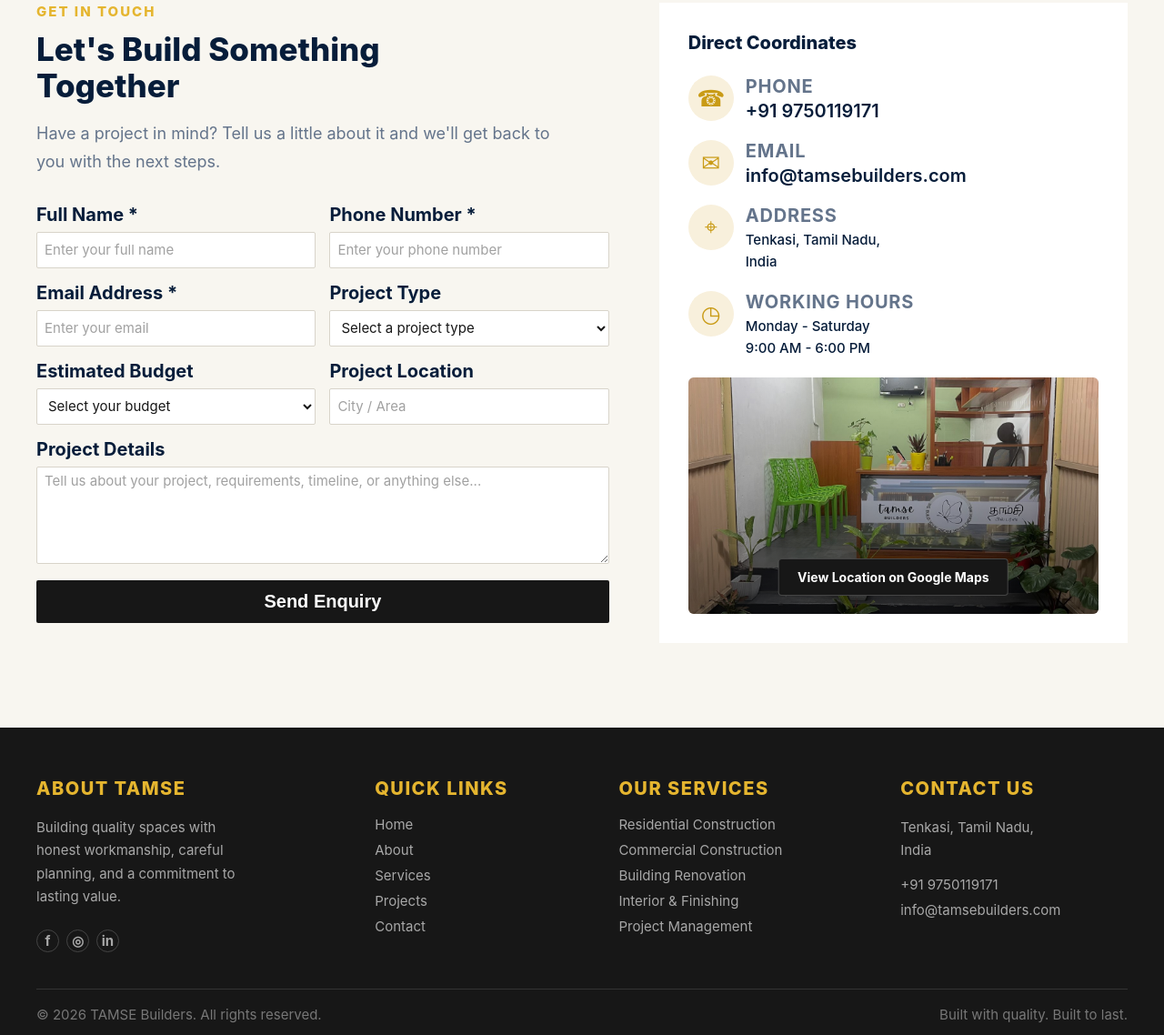
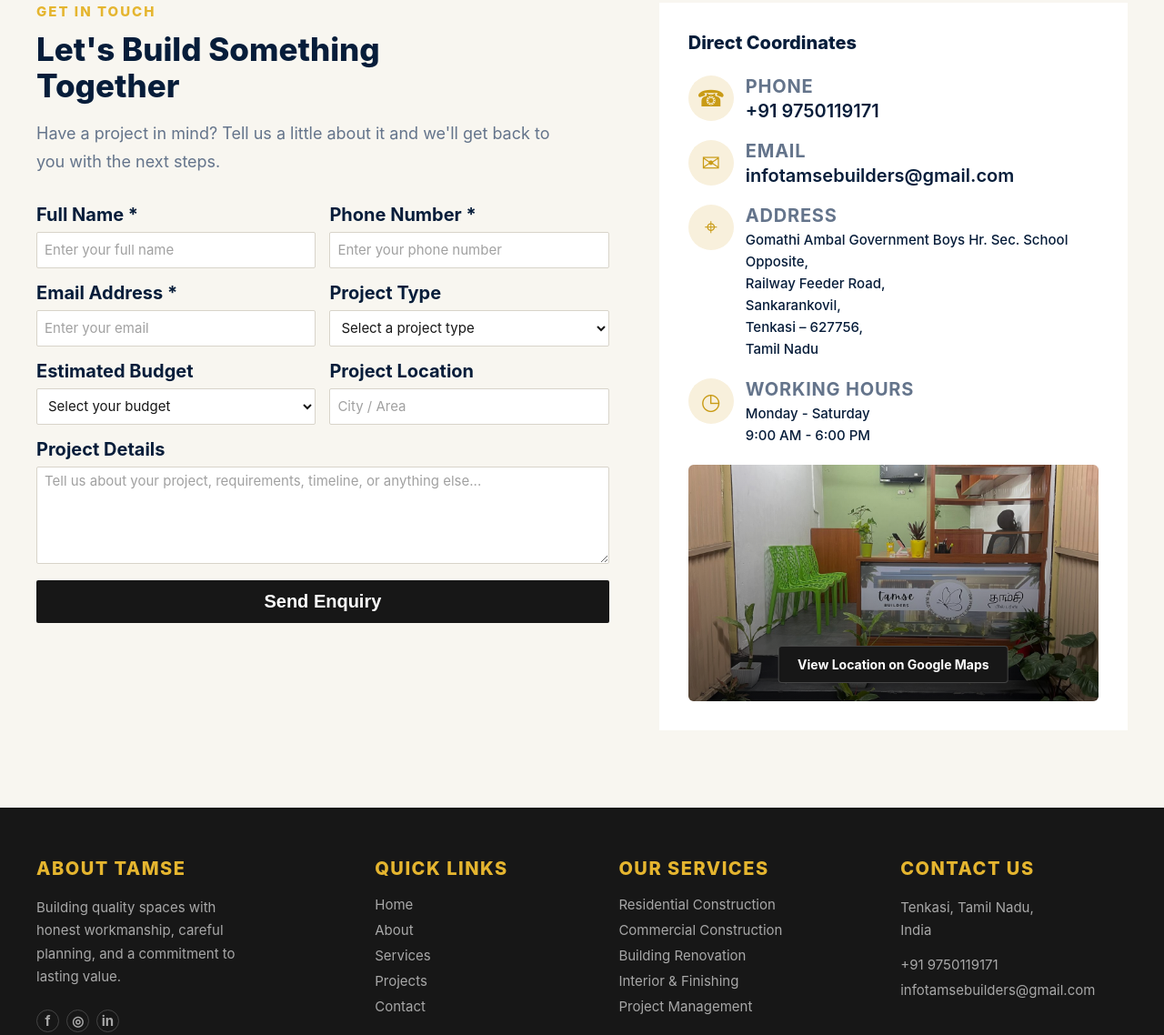
Before and after one commit to sumithrag03/-tamse-builders, a plain HTML site: page index.html in a window 1280 px wide. Shown: the part 5774-6912 px from the top of the page at 91% size. Drawn offline with Linux system fonts and the light colour scheme.

Commit message:
Change contact email and update address information
Updated contact email and address details.

```diff
--- a/index.html
+++ b/index.html
@@ -1464,7 +1464,7 @@
                         </span>
 
                         <a href="mailto:info@tamsebuilders.com">
-                            info@tamsebuilders.com
+                            infotamsebuilders@gmail.com
                         </a>
 
                     </div>
@@ -1489,8 +1489,11 @@
                         </span>
 
                         <p>
-                            Tenkasi, Tamil Nadu,<br>
-                            India
+                            Gomathi Ambal Government Boys Hr. Sec. School Opposite,<br>
+                            Railway Feeder Road,<br>
+                            Sankarankovil,<br>
+                            Tenkasi – 627756,<br>
+                            Tamil Nadu
                         </p>
 
                     </div>
@@ -1686,8 +1689,8 @@
                 </a>
 
 
-                <a href="mailto:info@tamsebuilders.com">
-                    info@tamsebuilders.com
+                <a href="mailto:infotamsebuilders@gmail.com">
+                    infotamsebuilders@gmail.com
                 </a>
 
             </div>
```
